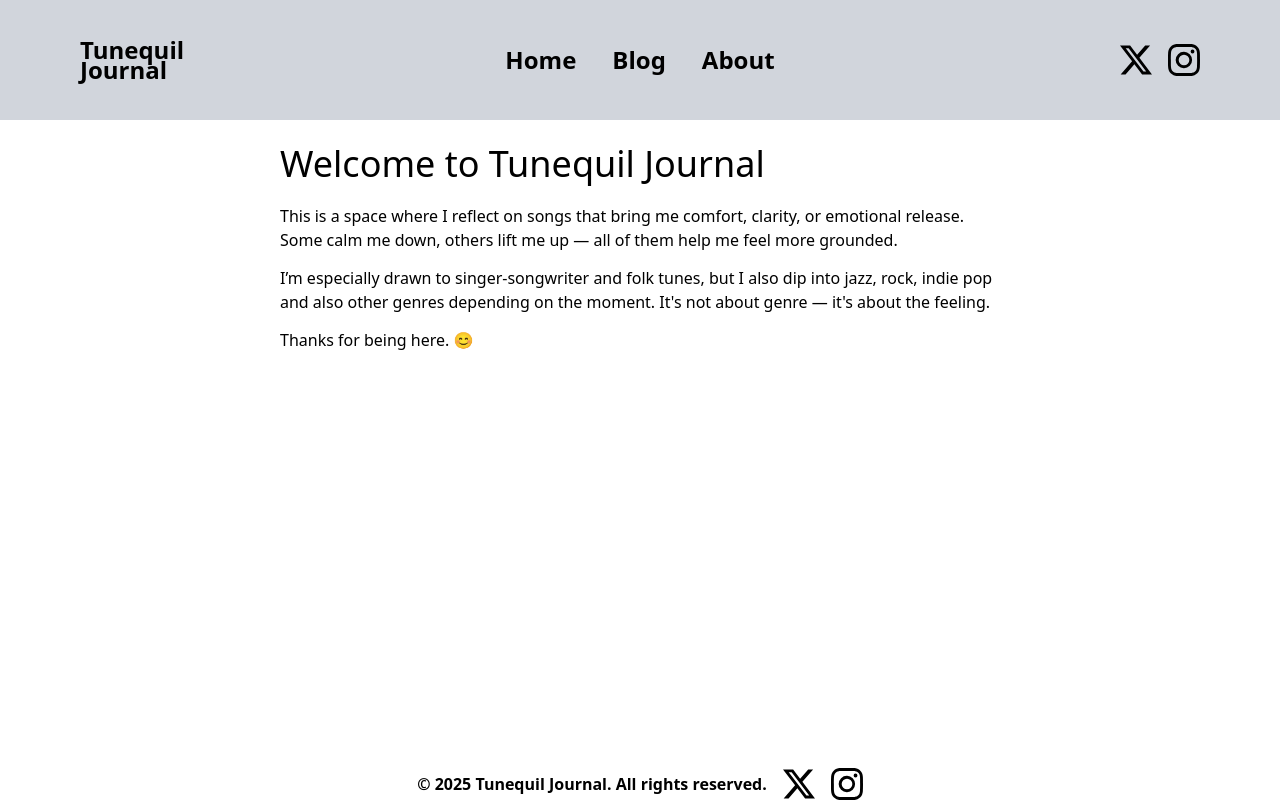
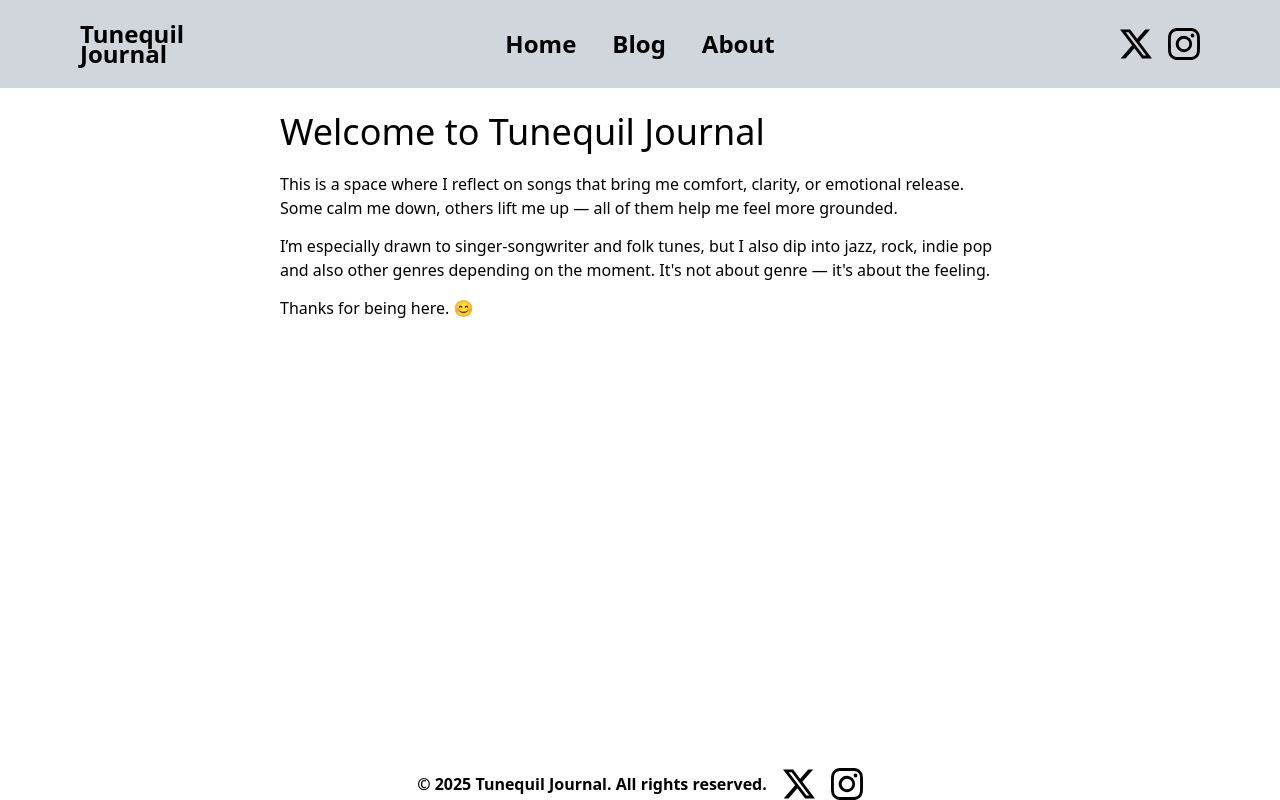
Before and after one commit to benedictfoo/Listening-Refuge, an Astro site: page / in a window 1280 px wide. Built offline with nearby package versions, Linux system fonts and the light colour scheme; Astro itself is replaced by a stand-in of ours.

Commit message:
header has less vertical padding on large sizes

```diff
--- a/src/components/Header.astro
+++ b/src/components/Header.astro
@@ -4,7 +4,7 @@ import {SITE_TITLE} from '../consts';
 ---
 
 <header>
-    <nav class="grid grid-cols-[1fr_auto_1fr] items-center gap-4 p-4 sm:p-10 md:px-20 bg-gray-300 font-semibold">
+    <nav class="grid grid-cols-[1fr_auto_1fr] items-center gap-4 p-4 sm:px-10 sm:py-6 md:px-20 bg-gray-300 font-semibold">
         <h2 class="w-min leading-5 sm:text-2xl"><a href="/">{SITE_TITLE}</a></h2>
         <div class="flex sm:gap-9 gap-2 sm:text-2xl">
             <HeaderLink href="/">Home</HeaderLink>
```
